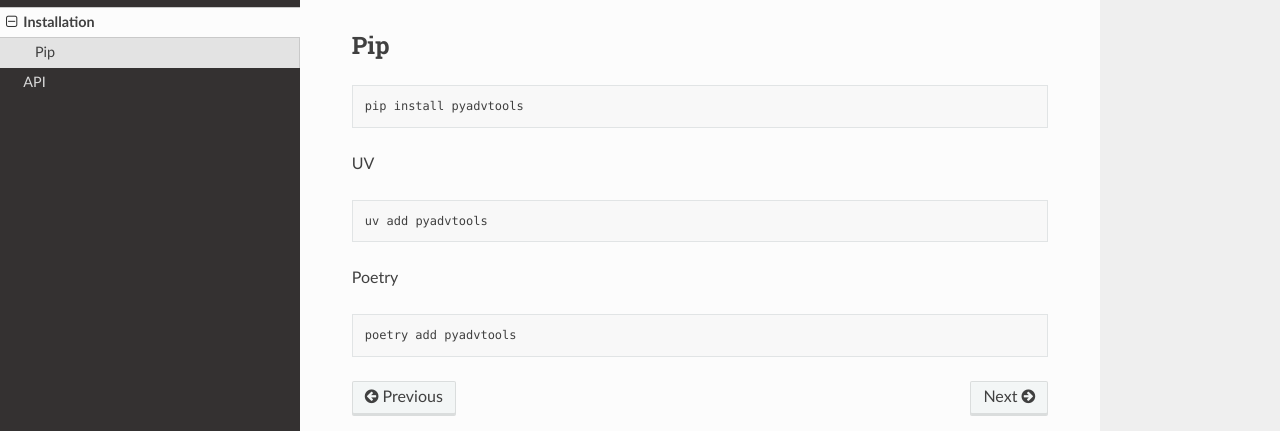
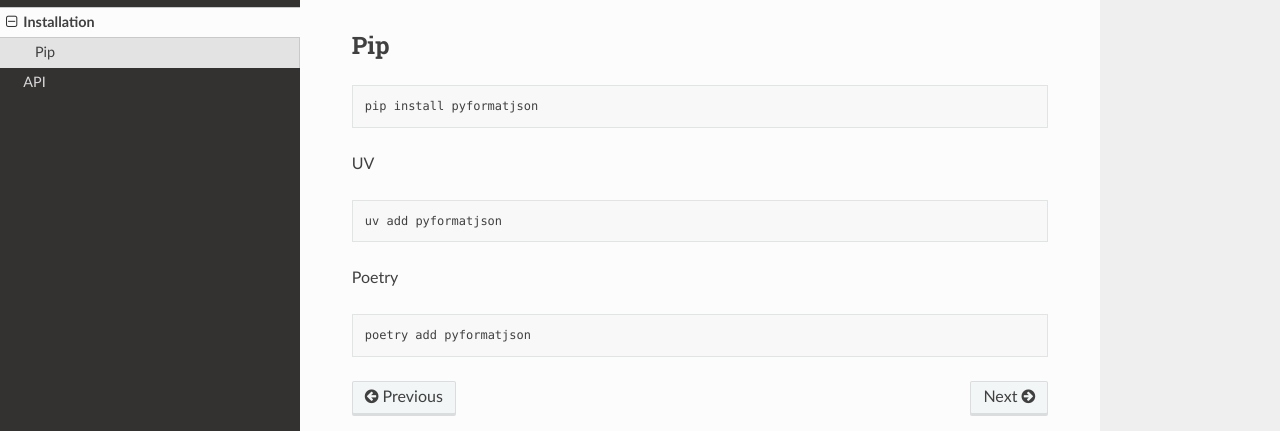
Before and after one commit to Easy-PhD/pyformatjson, a Sphinx documentation site: the page built from docs/sphinx/source/installation.rst, in a window 1280 px wide. Shown: the part 131-562 px from the top of the page. Built offline with Sphinx 7.4.7 and the Read the Docs theme 3.1.0, drawn with Linux system fonts in a browser that asks for light colours.

Commit message:
docs(installation.rst): update installation.rst

```diff
--- a/docs/sphinx/source/installation.rst
+++ b/docs/sphinx/source/installation.rst
@@ -7,17 +7,17 @@ Pip
 
 .. code-block:: bash
 
-   pip install pyadvtools
+   pip install pyformatjson
 
 UV
 
 .. code-block:: bash
 
-   uv add pyadvtools
+   uv add pyformatjson
 
 
 Poetry
 
 .. code-block:: bash
 
-   poetry add pyadvtools
+   poetry add pyformatjson
```
